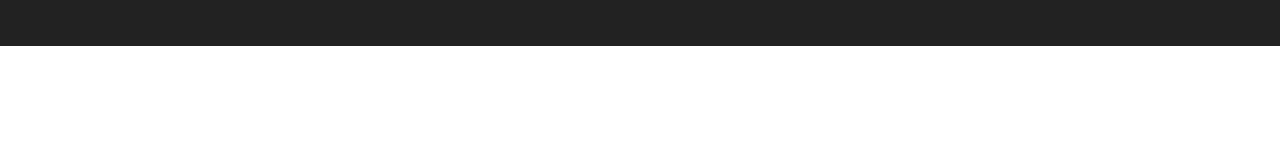
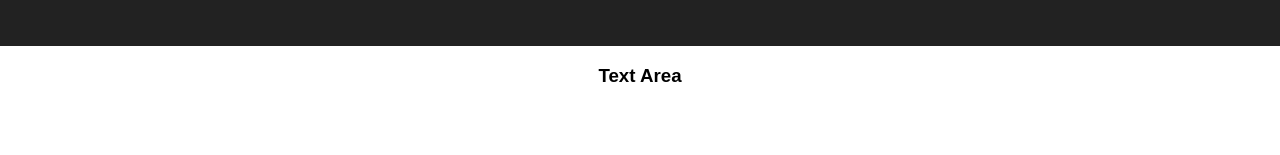
Before and after one commit to Lorenatacal/Markdown-Previewer, a React (Create React App) app: page / in a window 1280 px wide. Shown: the part 144-299 px from the top of the page. Built offline with nearby package versions, Linux system fonts and the light colour scheme.

Commit message:
Create textarea component

```diff
--- a/src/App.js
+++ b/src/App.js
@@ -1,5 +1,6 @@
 import React, { Component } from 'react';
 import logo from './logo.svg';
+import Textarea from './Textarea'
 import './App.css';
 
 class App extends Component {
@@ -10,8 +11,7 @@ class App extends Component {
           <img src={logo} className="App-logo" alt="logo" />
           <h1 className="App-title">Markdown Previewer</h1>
         </header>
-        <p className="App-intro">
-        </p>
+        <Textarea />
       </div>
     );
   }
--- /dev/null
+++ b/src/Textarea.js
@@ -0,0 +1,14 @@
+import React from 'react';
+import ReactDOM from 'react-dom';
+
+class Textarea extends React.Component {
+    render() {
+        return (
+            <div>
+                <h3>Text Area</h3>
+            </div>
+        )
+    }
+}
+
+export default Textarea;
```
